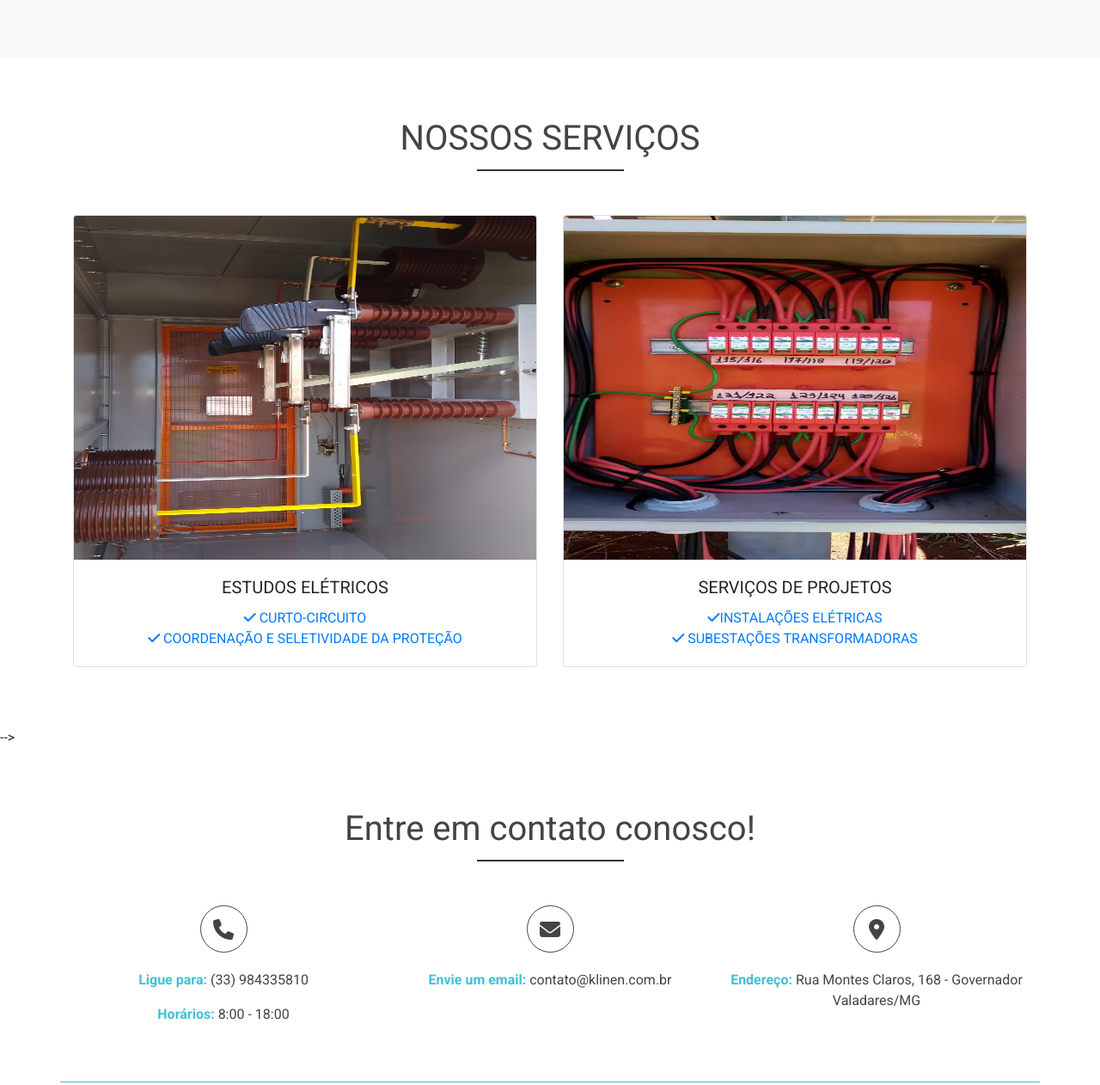
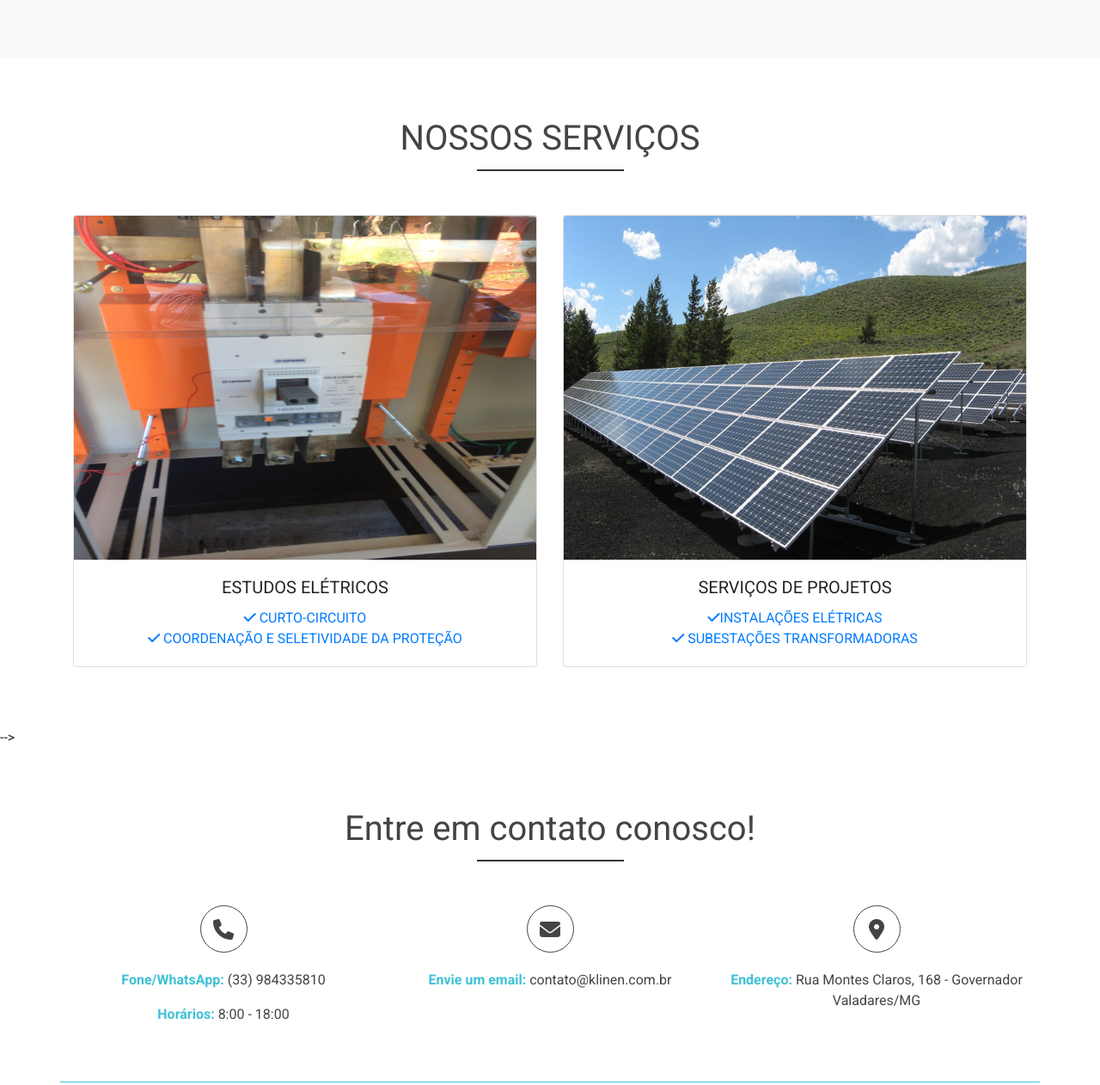
Before and after one commit to Jonathan-Galhardo/Klinen-Engenharia, a plain HTML site: page index.html in a window 1280 px wide. Shown: the part 1243-2505 px from the top of the page at 86% size. Drawn offline with nearby package versions, Linux system fonts and the light colour scheme; a script that the page names is missing.

Commit message:
alterações

```diff
--- a/index.html
+++ b/index.html
@@ -46,7 +46,7 @@
             <a class="nav-item nav-link" id="about-menu" href="#about-area">Sobre</a>
             <a class="nav-item nav-link" id="services-menu" href="#team-area">Serviços</a>
             <a class="nav-item nav-link" id="services-menu" href="#team-area">Projetos</a>
-            <a class="nav-item nav-link" id="contact-menu" href="#call-area">Contato</a>
+            <a class="nav-item nav-link" id="contact-menu" href="#contact-area">Contato</a>
           </div>
         </div>
       </nav>
@@ -120,8 +120,7 @@
 
             <div class="col-md-6">
               <div class="card">
-                <img id="image_card" src="./img/WhatsApp Image 2022-12-12 at 13.43.28 (2).jpeg" class="card-img-top"
-                  alt="Imagem de Perfil 1">
+                <img id="image_card" src="./img/imagem1.jpeg" class="card-img-top" alt="Imagem de Perfil 1">
                 <div class="card-body">
                   <h5 class="card-title">ESTUDOS ELÉTRICOS</h5>
                   <a href=""><i class="fas fa-check"></i> CURTO-CIRCUITO</a> <br>
@@ -132,7 +131,7 @@
             </div>
             <div class="col-md-6">
               <div class="card">
-                <img id="image_card" src="./img/WhatsApp-Image-2022-12-12-at-13.43.28-_6_.webp" class="card-img-top"
+                <img id="image_card" src="./img/pexels-pixabay-159397.jpg" class="card-img-top"
                   alt="Imagem de Perfil 2">
                 <div class="card-body">
                   <h5 class="card-title">SERVIÇOS DE PROJETOS</h5>
@@ -170,7 +169,7 @@
           </div>
           <div class="col-md-4 contact-box">
             <i class="fas fa-phone"></i>
-            <p><span class="contact-tile">Ligue para:</span> (33) 984335810</p>
+            <p><span class="contact-tile">Fone/WhatsApp:</span> (33) 984335810</p>
             <p><span class="contact-tile">Horários:</span> 8:00 - 18:00</p>
           </div>
           <div class="col-md-4 contact-box">
```
Also changed, not shown: img/imagem1.jpeg (renamed from img/WhatsApp Image 2022-12-12 at 13.43.28.jpeg), img/pexels-pixabay-159397.jpg (added).
